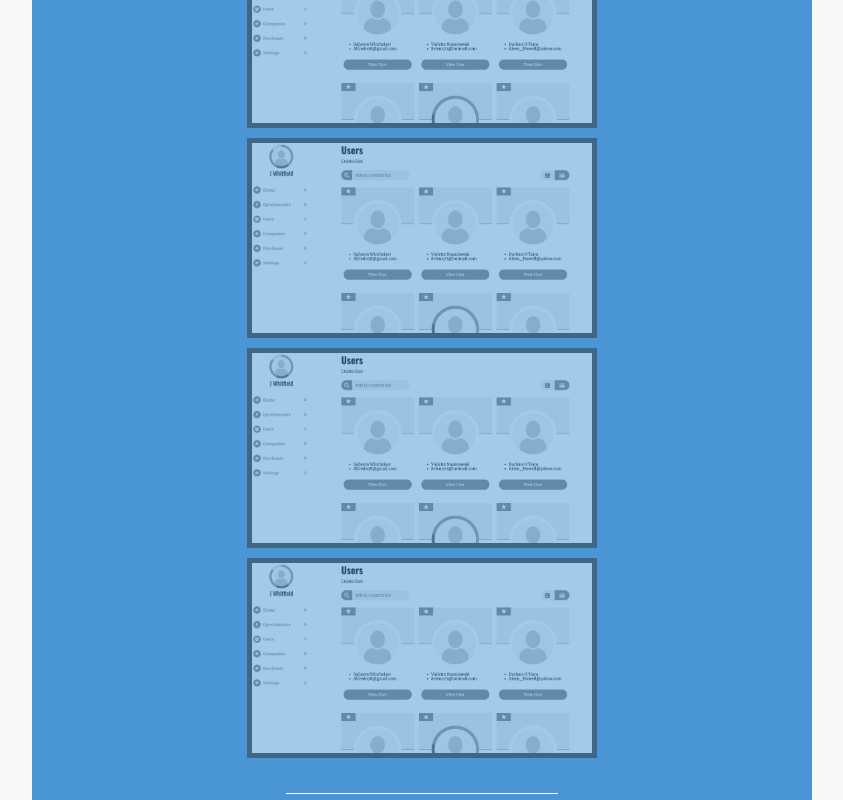
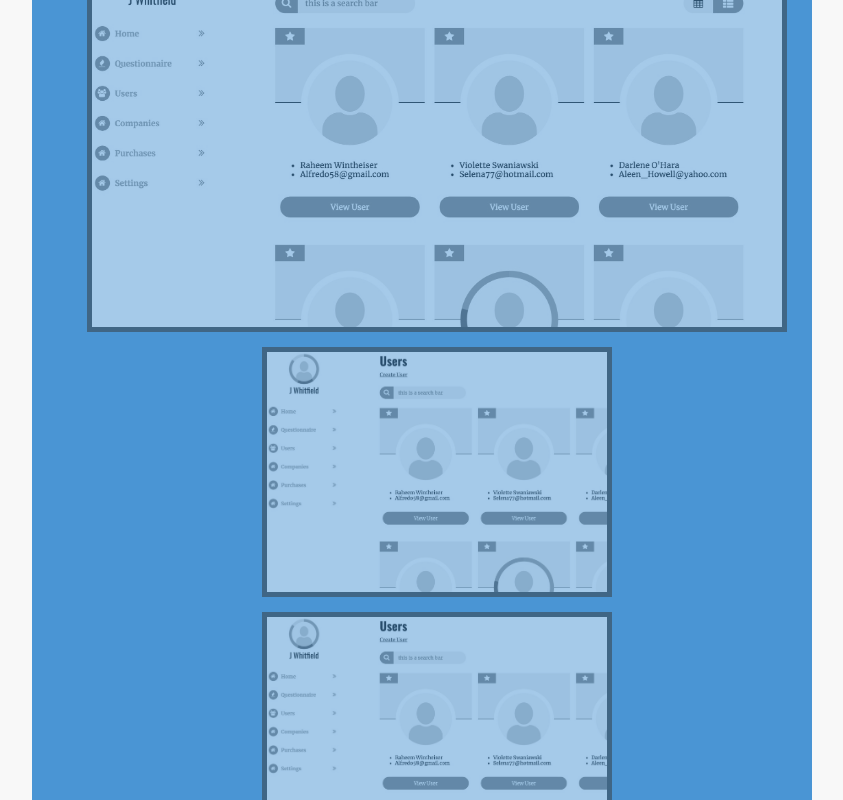
Before and after one commit to Jonjoe/website, a React (Create React App) app: page / in a window 1280 px wide. Shown: the part 2520-3320 px from the top of the page, without its empty margins (218-1061 px from the left). Built offline with nearby package versions, Linux system fonts and the light colour scheme; what @fortawesome/pro-duotone-svg-icons, @fortawesome/pro-light-svg-icons, @fortawesome/pro-solid-svg-icons would draw is missing.

Commit message:
better projects

```diff
--- a/src/components/atoms/Divider/Divider.styles.tsx
+++ b/src/components/atoms/Divider/Divider.styles.tsx
@@ -3,5 +3,5 @@
 export const Divider = styled.div`
   width: 40%;
   margin: 30px 30% 30px 30%;
-  border-bottom: 1px solid white;
+  border-bottom: 5px solid white;
 `;
--- a/src/components/organisms/FeaturedProject/FeaturedProject.styles.tsx
+++ b/src/components/organisms/FeaturedProject/FeaturedProject.styles.tsx
@@ -11,8 +11,8 @@
     background-size: cover;
   `}
 
-  height: 200px;
-  width: 350px;
+  height: 100%;
+  width: 100%;;
   z-index: 900;
   opacity: 0.5;
   filter: grayscale(100%);
@@ -21,5 +21,14 @@
 `;
 
 export const Container = styled.article`
-  margin: 5px;
+  margin: 10px;
+  margin-bottom: 5px;
+  height: 250px;
+  width: 350px;
+
+  &:nth-child(1) {
+    width: 700px;
+    height: 400px;
+    margin: 5px;
+  }
 `;
--- a/src/data/projects.data.ts
+++ b/src/data/projects.data.ts
@@ -23,4 +23,10 @@
     tags: [],
     image: "rabbble.jpg"
   },
+  {
+    name: "Rabble Networking",
+    description: "This is a project",
+    tags: [],
+    image: "rabbble.jpg"
+  }
 ];
```
